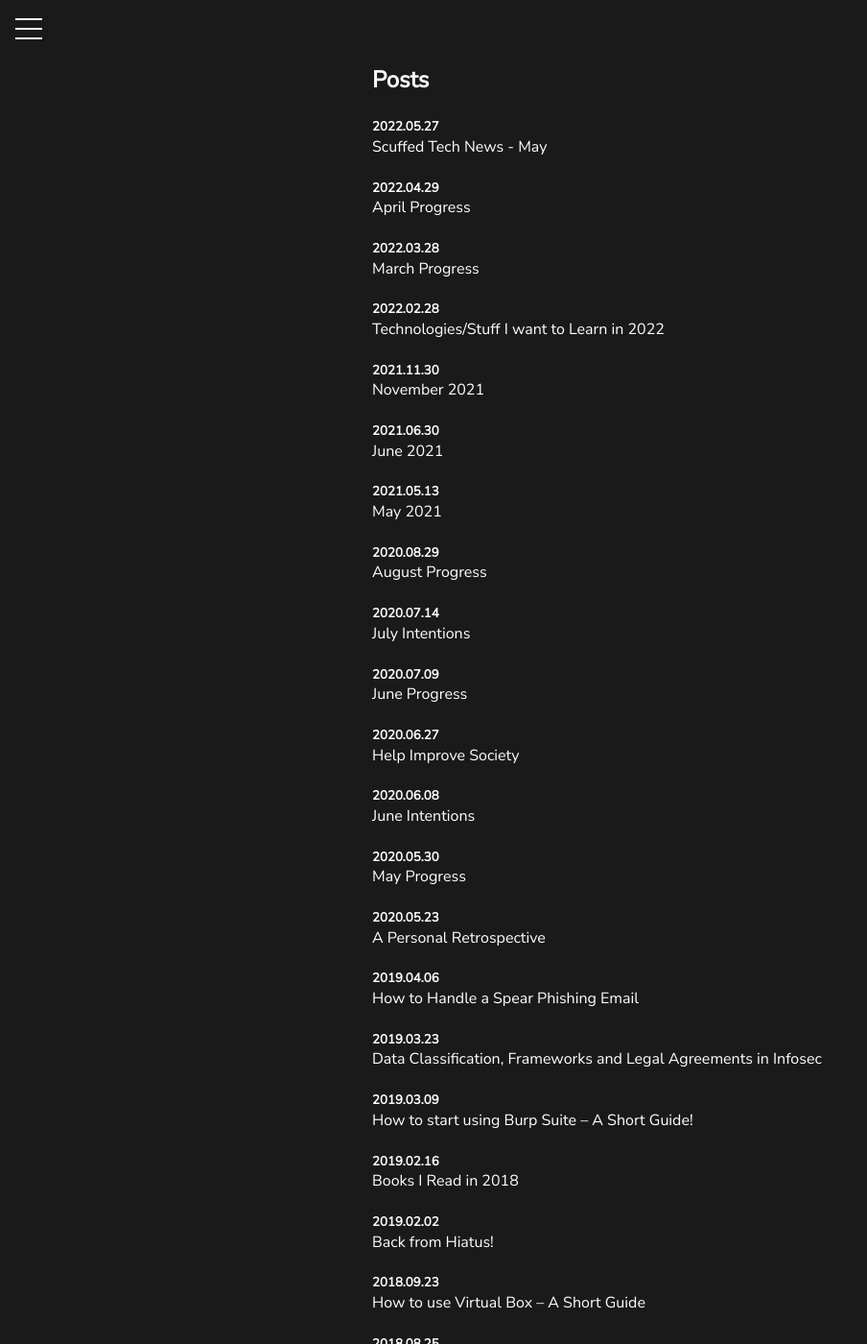
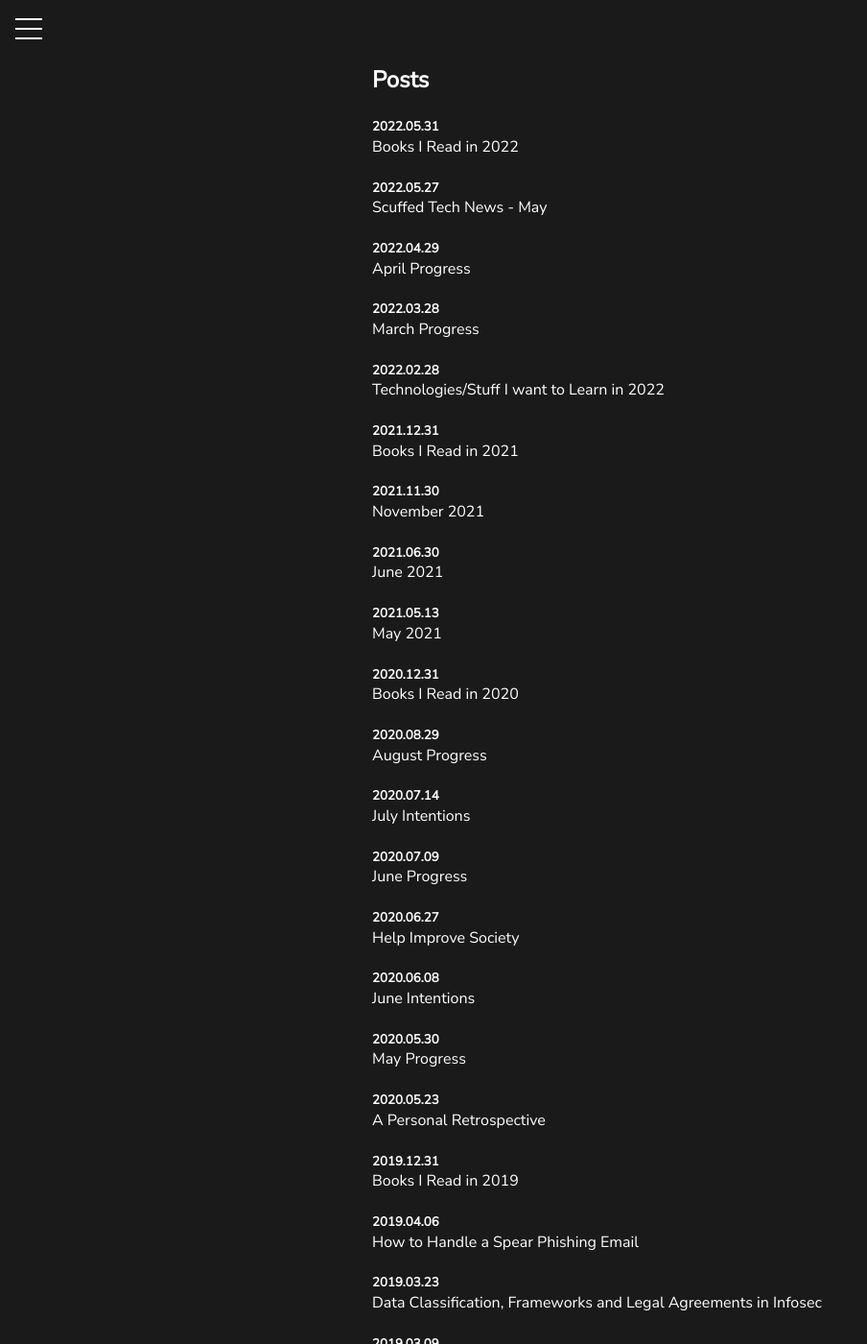
Before and after one commit to cobaltclaudia/cobaltclaudia.github.io, a Jekyll site: the page posts.html, which Jekyll copies as it is, in a window 1280 px wide and 1400 px high. Shown: the whole window at 96% size, without its empty margins (0-904 px from the left). Built offline with Jekyll 4.4.1, drawn with Linux system fonts in a browser that asks for light colours.

Commit message:
Update posts

```diff
--- a/posts.html
+++ b/posts.html
@@ -36,6 +36,10 @@
         <br><br><br>
         <h2>Posts</h2><br>
 
+        <h5>2022.05.31</h5>
+        <a href="blogposts/2022/20220531-BooksIReadin2022.html">Books I Read in 2022</a>
+        <br><br>
+
         <h5>2022.05.27</h5>
         <a href="blogposts/2022/20220527-scuffedTechNews.html">Scuffed Tech News - May </a>
         <br><br>
@@ -52,6 +56,10 @@
         <a href="blogposts/2022/20220228-TechToLearnIn2022.html">Technologies/Stuff I want to Learn in 2022</a>
         <br><br>
 
+        <h5>2021.12.31</h5>
+        <a href="blogposts/2021/20211231-BooksIReadin2021.html">Books I Read in 2021</a>
+        <br><br>
+
         <h5>2021.11.30</h5>
         <a href="blogposts/2021/20211130-november2021.html">November 2021</a>
         <br><br>
@@ -62,6 +70,10 @@
 
         <h5>2021.05.13</h5>
         <a href="blogposts/2021/20210513-may2021.html">May 2021</a>
+        <br><br>
+
+        <h5>2020.12.31</h5>
+        <a href="blogposts/2020/20201231-BooksIReadin2020.html">Books I Read in 2020</a>
         <br><br>
 
         <h5>2020.08.29</h5>
@@ -90,6 +102,10 @@
 
         <h5>2020.05.23</h5>
         <a href="blogposts/2020/20200523-personalRetrospective.html">A Personal Retrospective</a>
+        <br><br>
+
+        <h5>2019.12.31</h5>
+        <a href="blogposts/2019/20191231-BooksIReadin2019.html">Books I Read in 2019</a>
         <br><br>
 
         <h5>2019.04.06</h5>
```
